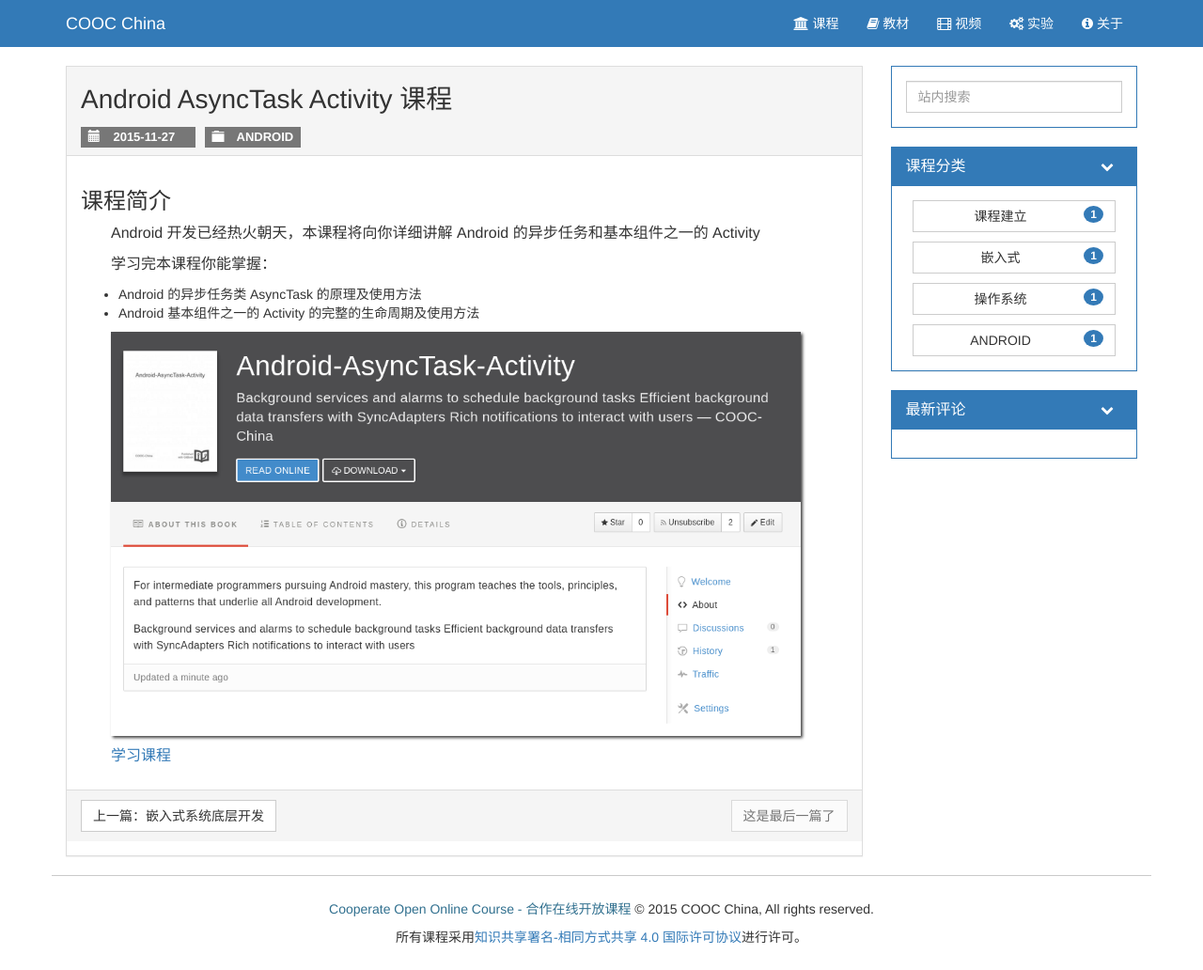
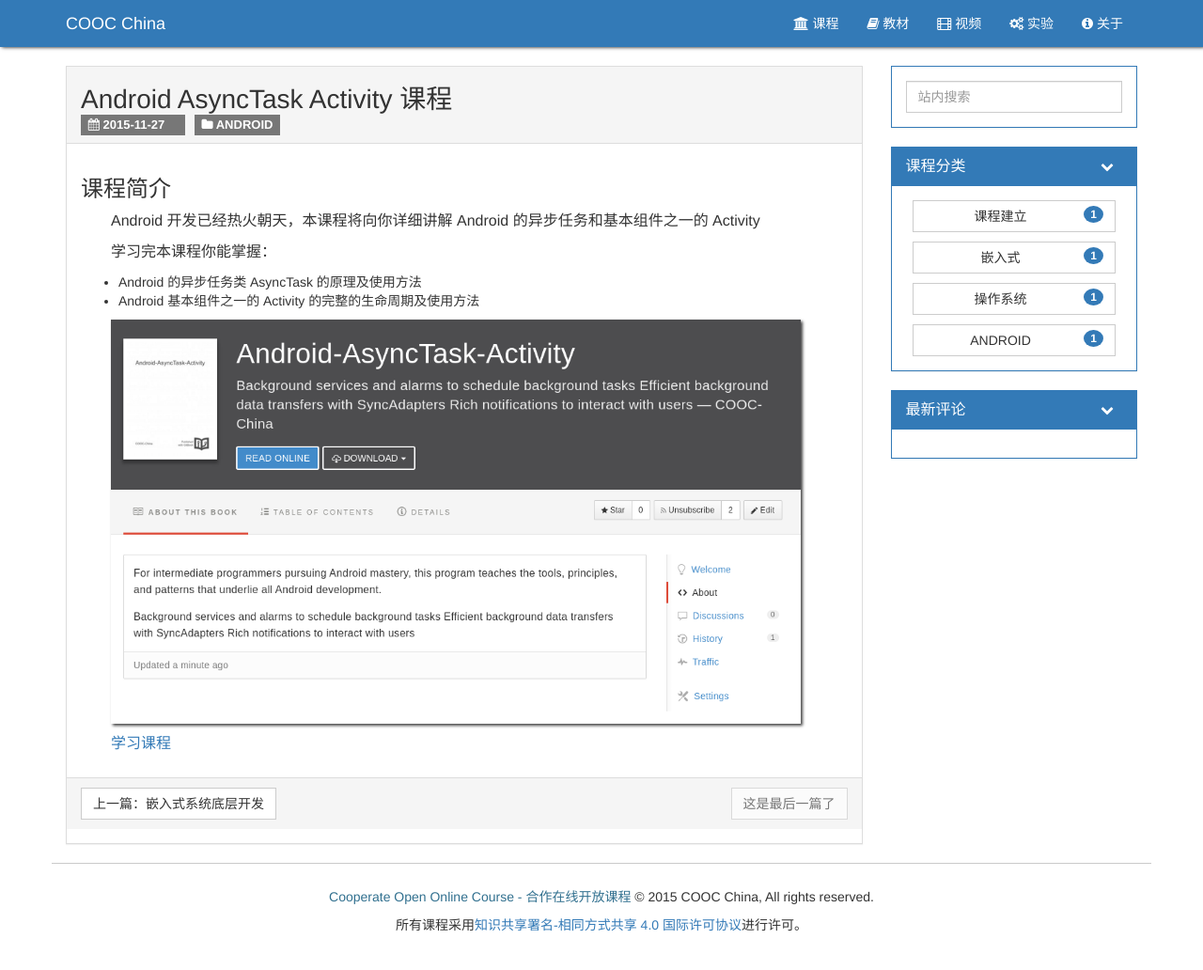
Before and after one commit to COOC-China/cooc-china.github.io, a Jekyll site: the page built from _posts/2015-11-27-android-asynctask-activity.md, in a window 1280 px wide. Shown: the whole page at 94% size. Built offline with Jekyll 4.4.1, drawn with Linux system fonts in a browser that asks for light colours; comment, search, counter and statistics services are not loaded.

Commit message:
changed icon to fontawesome
Signed-off-by: XieQirong <ngxieqirong@gmail.com>

```diff
--- a/_includes/content/articles.html
+++ b/_includes/content/articles.html
@@ -9,12 +9,12 @@
 
             <div class="post-meta">
                 <span class="label label-default">
-                    <span class="glyphicon glyphicon-calendar"></span>
+                    <i class="fa fa-calendar"></i>
                     {{ post.date | date: "%Y-%m-%d" }}
                 </span>
                 {% if post.categories %}
                 <span class="label label-default">
-                    <span class="glyphicon glyphicon-folder-close"></span>
+                    <i class="fa fa-folder"></i>
                     {% for category in post.categories %}
                     <a class="categoryBtn" category="{{ category }}">{{ category }}</a>
                     {% endfor %}
--- a/_layouts/post.html
+++ b/_layouts/post.html
@@ -7,12 +7,12 @@
 
         <div class="post-meta">
             <span class="label label-default">
-                <span class="glyphicon glyphicon-calendar"></span>
+                <i class="fa fa-calendar"></i>
                 <span>{{ page.date | date: "%Y-%m-%d" }}</span>
             </span>
             {% if page.categories %}
             <span class="label label-default">
-                <span class="glyphicon glyphicon-folder-close"></span>
+                <i class="fa fa-folder"></i>
                 {% for category in page.categories %}
                 <a class="categoryBtn" category="{{ category }}">{{ category }}</a>
                 {% endfor %}
@@ -20,13 +20,13 @@
             {% endif %}
             {% if page.author %}
             <span class="label label-default">
-                <span class="glyphicon glyphicon-user"></span>
+                <i class="fa fa-user"></i>
                 <span>{{ page.author }}</span>
             </span>
             {% endif %}
             {% if page.meta %}
             <span class="label label-default">
-                <span class="glyphicon glyphicon-info-sign"></span>
+                <i class="fa fa-info"></i>
                 <span>{{ page.meta }}</span>
             </span>
             {% endif %}
--- a/assets/_sass/_articles.scss
+++ b/assets/_sass/_articles.scss
@@ -13,6 +13,7 @@
                 }
             }
             .post-meta{
+                margin-top: 10px;
                 span{
                     font-size: 13px;
                     margin: 15px 10px 0 0;
--- a/assets/_sass/_navbar.scss
+++ b/assets/_sass/_navbar.scss
@@ -1,6 +1,7 @@
 #navbar{
     background-color: #337ab7;
     border: none;
+    box-shadow: 2px 0 4px #000;
     .navbar-header{
         .navbar-toggle{
             background-color: #337ab7;
```
